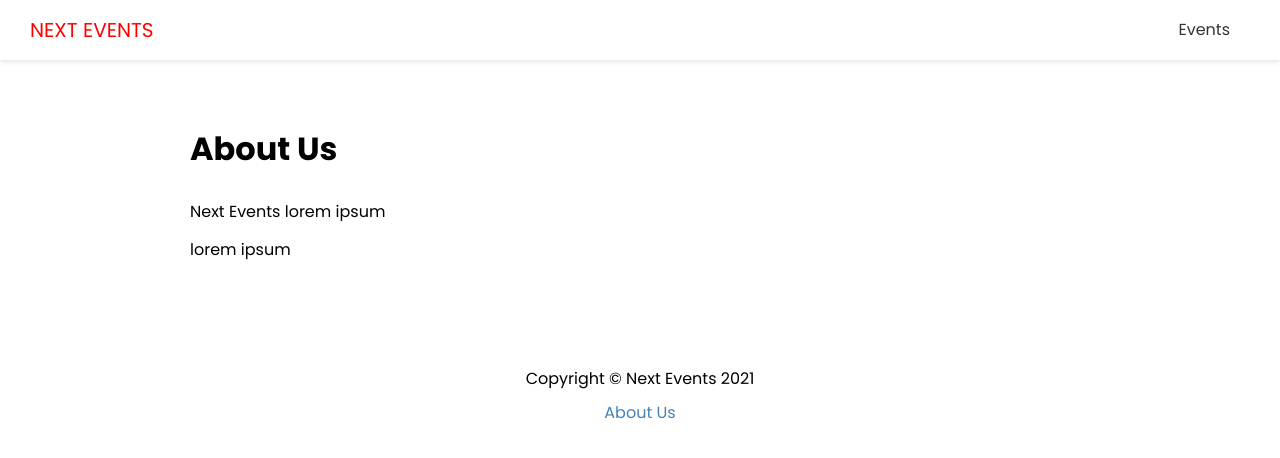
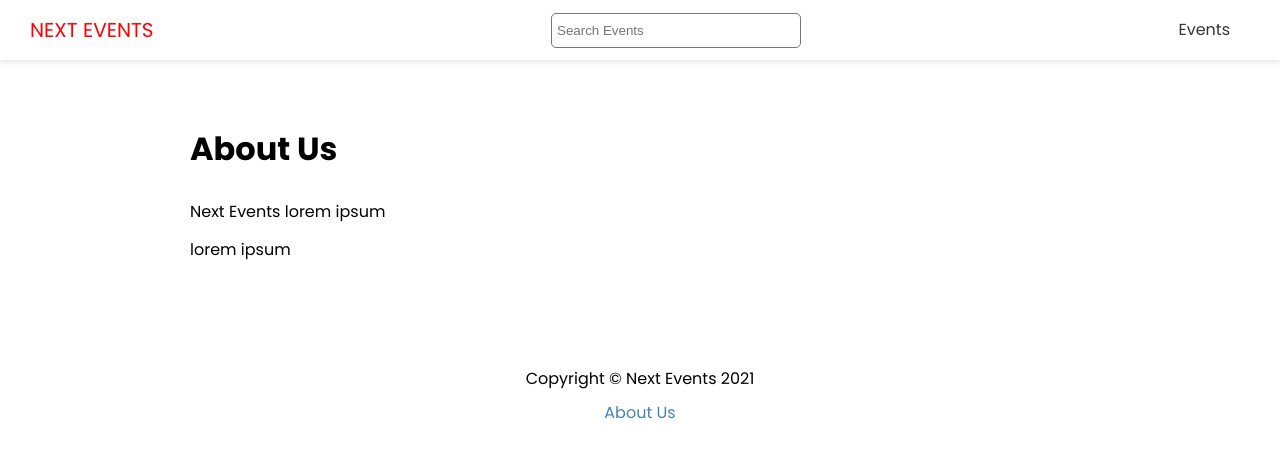
Before and after one commit to MaxKlopsch/Next.js-Events-Front-End, a Next.js app: page /about in a window 1280 px wide. Shown: the top 458 px of the page. Built offline with nearby package versions, Linux system fonts and the light colour scheme.

Commit message:
Implement event search feature

```diff
--- a/components/Header.js
+++ b/components/Header.js
@@ -1,4 +1,5 @@
 import Link from 'next/link';
+import Search from './Search';
 import styles from '@/styles/Header.module.css';
 
 export default function Header() {
@@ -9,6 +10,8 @@ export default function Header() {
           <a>Next Events</a>
         </Link>
       </div>
+
+      <Search />
 
       <nav>
         <ul>
--- /dev/null
+++ b/components/Search.js
@@ -0,0 +1,29 @@
+import { useState } from 'react';
+import { useRouter } from 'next/router';
+import { FaSearch } from 'react-icons/fa';
+import styles from '@/styles/Search.module.css';
+
+export default function Search() {
+  const [query, setQuery] = useState('');
+
+  const router = useRouter();
+
+  const handleSubmit = (e) => {
+    e.preventDefault();
+    router.push(`/events/search?q=${query}`);
+    setQuery('');
+  };
+
+  return (
+    <div className={styles.search}>
+      <form onSubmit={handleSubmit}>
+        <input
+          type='text'
+          value={query}
+          onChange={(e) => setQuery(e.target.value)}
+          placeholder='Search Events'
+        />
+      </form>
+    </div>
+  );
+}
--- a/package.json
+++ b/package.json
@@ -9,6 +9,7 @@
   },
   "dependencies": {
     "next": "10.2.3",
+    "qs": "^6.10.1",
     "react": "17.0.2",
     "react-dom": "17.0.2",
     "react-icons": "^4.2.0"
--- /dev/null
+++ b/styles/Search.module.css
@@ -0,0 +1,7 @@
+.search input {
+  width: 250px;
+  height: 35px;
+  padding: 5px;
+  border: 1px #777 solid;
+  border-radius: 5px;
+}
```
Also changed, not shown: pages/events/search.js (added, +42 -0 lines), 1 other file (tests, documents, lock files or other folders).
